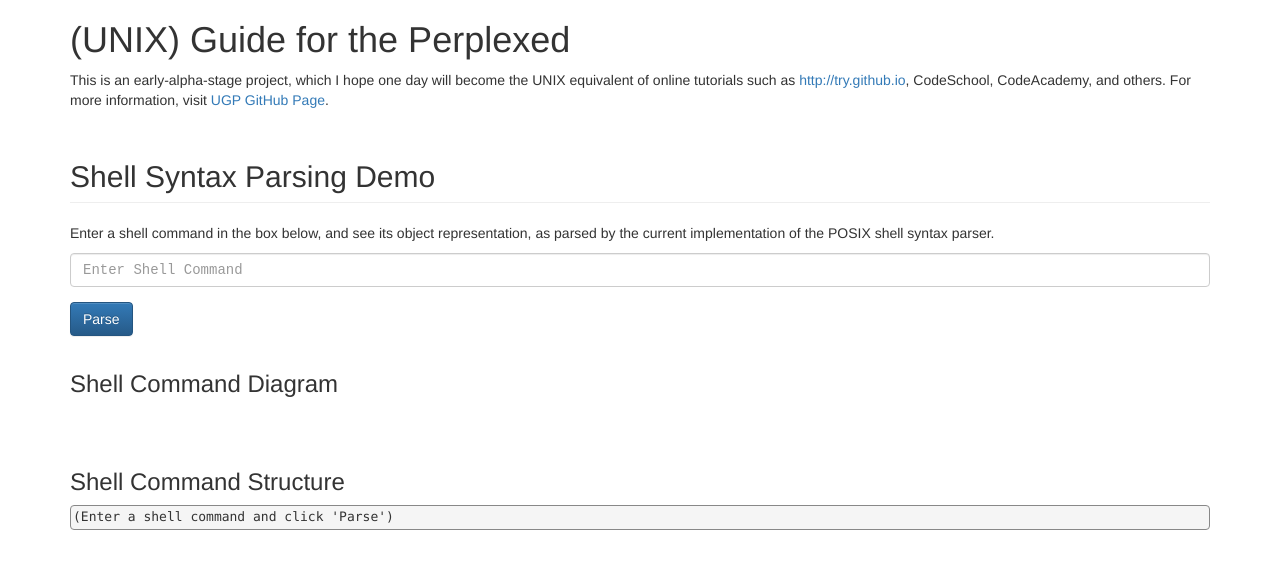
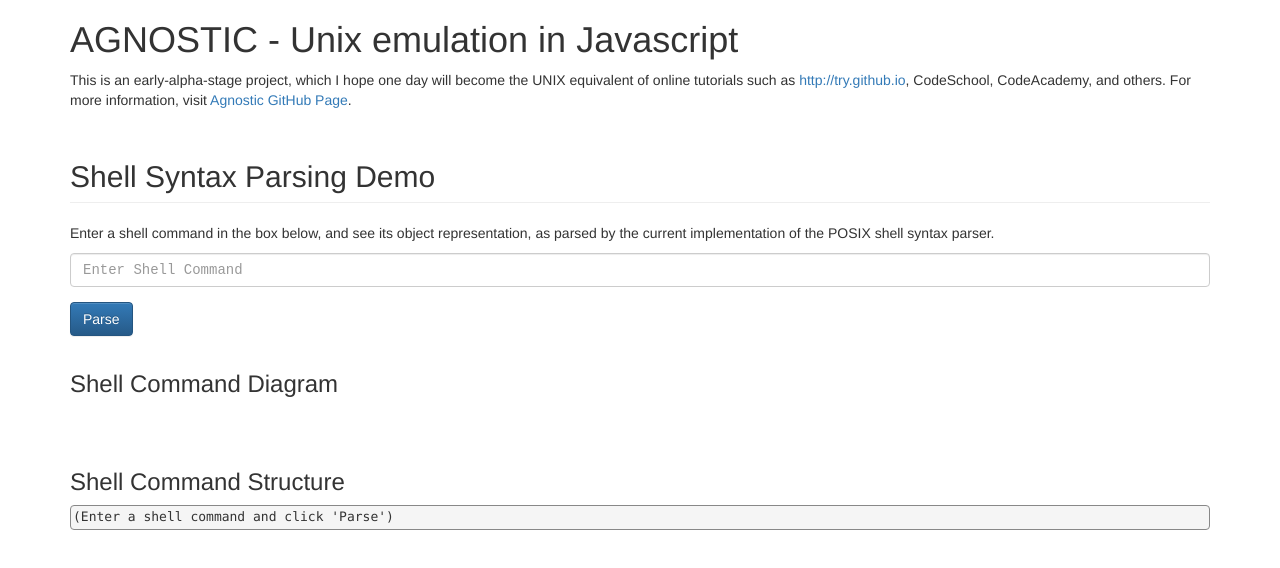
Before and after one commit to agordon/agnostic, a plain HTML site: page website/parse_demo.html in a window 1280 px wide. Drawn offline with nearby package versions, Linux system fonts and the light colour scheme; a script that the page names is missing.

Commit message:
Website/Parse-demo: update project name

```diff
--- a/website/parse_demo.html
+++ b/website/parse_demo.html
@@ -136,12 +136,12 @@ pre span.List {
 <div class="container">
 	<div class="row">
 		<div class="col-md-12">
-<h1>(UNIX) Guide for the Perplexed</h1>
+<h1>AGNOSTIC - Unix emulation in Javascript</h1>
 <p>
 This is an early-alpha-stage project, which I hope one day will become
 the UNIX equivalent of online tutorials such as <a href="http://try.github.io">http://try.github.io</a>,
 CodeSchool, CodeAcademy, and others. For more information,
-visit <a href="https://github.com/agordon/UnixGuideforthePerplexed">UGP GitHub Page</a>.
+visit <a href="https://github.com/agordon/agnostic">Agnostic GitHub Page</a>.
 </p>
 		</div>
 	</div><!--row: main title-->
```
